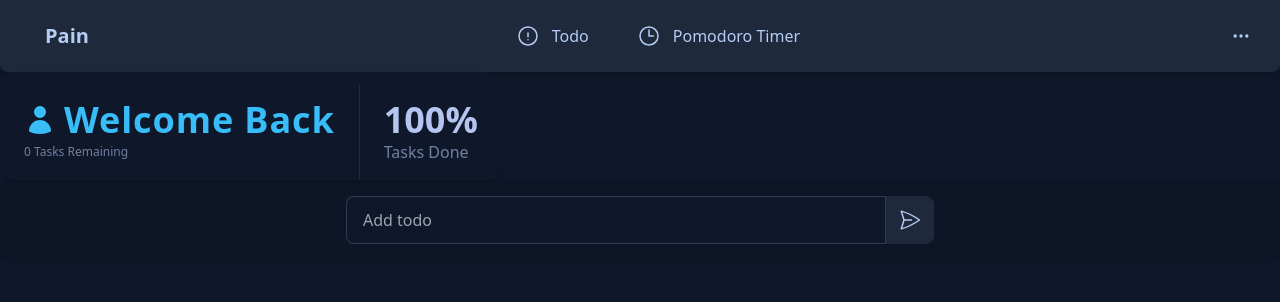
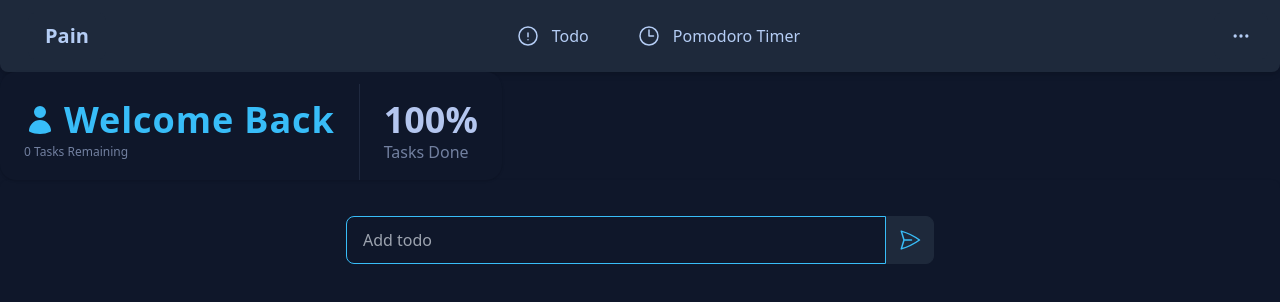
Before and after one commit to aetherxt/help-seok, a React (Create React App) app: page /#/ in a window 1280 px wide. Shown: the top 302 px of the page. Built offline with nearby package versions, Linux system fonts and the light colour scheme; what moment-duration-format would draw is missing.

Commit message:
todo list

```diff
--- a/src/components/Navbar.jsx
+++ b/src/components/Navbar.jsx
@@ -22,8 +22,7 @@ const ResponsiveNav = () => {
                         <label tabIndex="0" className="btn m-1"><svg xmlns="http://www.w3.org/2000/svg" fill="none" viewBox="0 0 24 24" className="inline-block w-5 h-5 stroke-current"><path stroke-linecap="round" stroke-linejoin="round" stroke-width="2" d="M5 12h.01M12 12h.01M19 12h.01M6 12a1 1 0 11-2 0 1 1 0 012 0zm7 0a1 1 0 11-2 0 1 1 0 012 0zm7 0a1 1 0 11-2 0 1 1 0 012 0z"></path></svg>
                         </label>
                         <ul tabIndex="0" className="dropdown-content menu p-2 shadow-md bg-neutral-focus rounded-box w-52">
-                            <li className="p-1"><a>Homework</a></li>
-                            <li className="p-1"><a>Extracurricular</a></li>
+                            <li className="p-1"><a>To be added</a></li>
                         </ul>
                     </div>
                 </div>
--- /dev/null
+++ b/src/components/Todo.jsx
@@ -0,0 +1,42 @@
+import React from 'react'
+import { useState } from 'react';
+import TodoForm from "../components/TodoForm";
+import { XCircleIcon, PencilSquareIcon } from '@heroicons/react/24/outline';
+
+
+function Todo({ todos, completeTodo, removeTodo }) {
+    const [edit, setEdit] = useState({
+        id: null,
+        value: ''
+    });
+
+    return (
+        <div>
+            <table className="table table-zebra w-full">
+                <tbody>
+                    {todos.map((todo, index) => (
+                        <tr className={todo.isComplete ? 'opacity-50' : ''}>
+                            <th
+                            key={todo.id}
+                            className={todo.isComplete? 'line-through w-2/3': 'w-2/3'}
+                            onClick={() => completeTodo(todo.id)}>
+                                {todo.text}
+
+                            </th>
+                            <td>
+                                <PencilSquareIcon className="w-6 h-6 text-primary"
+                                onClick={() => setEdit({ id: todo.id, value: todo.text })}/>
+                            </td>
+                            <td>
+                                <XCircleIcon className='w-6 h-6 text-primary'
+                                onClick={() => removeTodo(todo.id)}/>
+                            </td>
+                        </tr>
+                    ))}
+                </tbody>
+            </table>
+        </div>
+    )
+}
+
+export default Todo
--- a/src/components/TodoForm.jsx
+++ b/src/components/TodoForm.jsx
@@ -2,10 +2,9 @@ import React from 'react';
 import { useState } from "react";
 import { PaperAirplaneIcon } from "@heroicons/react/24/outline";
 
-
 function TodoForm(props) {
-    let todoId = 0;
     const [todoInput, setTodoInput] = useState('');
+    const [todoId, setTodoId] = useState(0);
 
     const handleChange = (e) => {
         setTodoInput(e.target.value);
@@ -13,21 +12,25 @@ function TodoForm(props) {
     const handleSubmit = (e) => {
         e.preventDefault();
 
-        // props.onSubmit({
-        //     id: todoId,
-        //     text: todoInput,
-        // });
-        console.log(todoId, todoInput);
+        props.onSubmit({
+            id: todoId,
+            text: todoInput,
+        });
         setTodoInput('');
-        todoId ++;
+        setTodoId(todoId + 1);
     }
     return (
         <form onSubmit={handleSubmit}>
             <div className="form-control">
                 <div className="input-group">
-                    <input type="text" placeholder="Add todo" value={todoInput} onChange={handleChange} name="todoInput" autoComplete="off" className="input input-bordered w-full" />
-                    <button type="button" className="btn btn-square">
-                    <PaperAirplaneIcon className="w-6 h-6" />
+                    <input type="text" placeholder="Add todo"
+                    value={todoInput}
+                    onChange={handleChange}
+                    name="todoInput"
+                    autoComplete="off"
+                    className="input input-bordered input-primary w-full" />
+                    <button type="button" className="btn btn-square" onClick={handleSubmit}>
+                    <PaperAirplaneIcon className="w-6 h-6 text-primary" />
                     </button>
                 </div>
             </div>
--- a/src/components/TodoList.jsx
+++ b/src/components/TodoList.jsx
@@ -0,0 +1,52 @@
+import React from 'react'
+import { useState } from 'react';
+import TodoForm from "../components/TodoForm";
+import Todo from "../components/Todo";
+
+
+function TodoList() {
+    const [todos, setTodos] = useState([]);
+    const addTodo = (todo) => {
+        if (!todo.text || /^\s*$/.test(todo.text)) {
+            return
+        }
+        const newTodos = [todo, ...todos];
+        console.log(...todos);
+        setTodos(newTodos);
+    }
+
+    const completeTodo = (id) => {
+        let updatedTodos = todos.map(todo => {
+            if (todo.id === id) {
+                todo.isComplete = !todo.isComplete
+            }
+            return todo;
+        });
+        setTodos(updatedTodos);
+    };
+
+    const updateTodo = (todoId, newValue) => {
+        if (!newValue.text || /^\s*$/.test(newValue.text)) {
+            return;
+        }
+        setTodos(prev => prev.map(item => (item.id === todoId ? newValue : item)));
+    }
+
+    const removeTodo = (id) => {
+        const removeArr = [...todos].filter(todo => todo.id !== id);
+        setTodos(removeArr);
+    };
+
+    return (
+        <div>
+            <div className='py-5'>
+                <TodoForm onSubmit={addTodo} />
+            </div>
+            <div className='py-5'>
+                <Todo todos={todos} completeTodo={completeTodo} removeTodo={removeTodo} updateTodo={updateTodo} />
+            </div>
+        </div>
+    )
+}
+
+export default TodoList
--- a/src/pages/Home.jsx
+++ b/src/pages/Home.jsx
@@ -1,5 +1,7 @@
+import react from 'react';
+import { useState } from 'react';
 import ResponsiveNav from "../components/Navbar";
-import TodoForm from "../components/TodoForm";
+import TodoList from "../components/TodoList";
 import { UserIcon } from "@heroicons/react/24/solid";
 
 const Home = () => {
@@ -16,10 +18,10 @@ const Home = () => {
                     <div className="stat-title">Tasks Done</div>
                 </div>
             </div>
-            <div className="hero bg-base-200 rounded-lg shadow px-5">
+            <div className="hero rounded-lg shadow px-5">
                 <div className="hero-content text-center w-1/2">
                     <div className="w-full">
-                        <TodoForm />
+                        <TodoList />
                     </div>
                 </div>
             </div>
--- a/src/pages/Pomodoro.jsx
+++ b/src/pages/Pomodoro.jsx
@@ -114,7 +114,7 @@ const Pomodoro = () => {
                     <div className="stat-title">Concentrate on your work</div>
                 </div>
             </div>
-            <div className="hero bg-base-200 rounded-lg shadow px-5">
+            <div className="hero rounded-lg shadow px-5">
                 <div className="hero-content text-center">
                     <div className="max-w-md">
                         <div><TimeLeft
```
